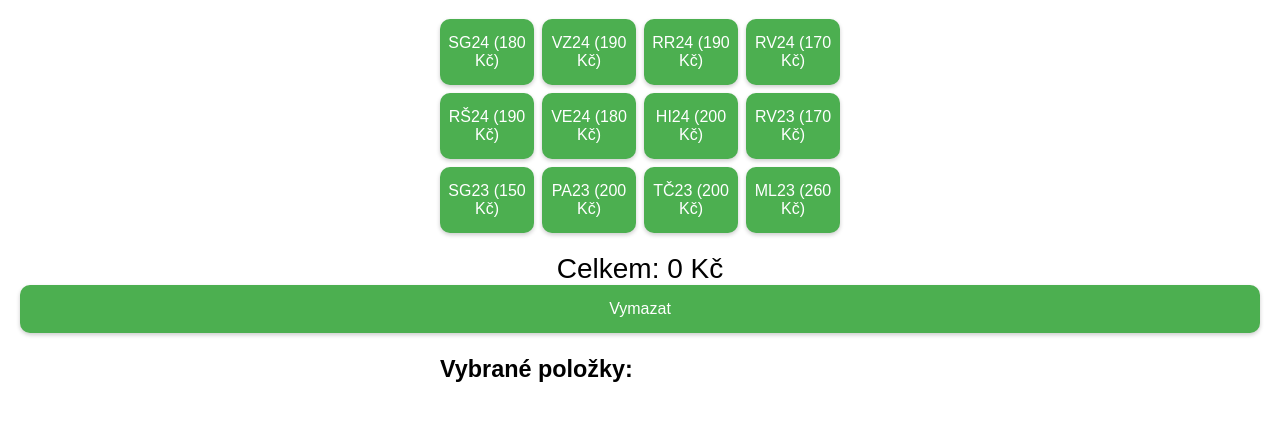
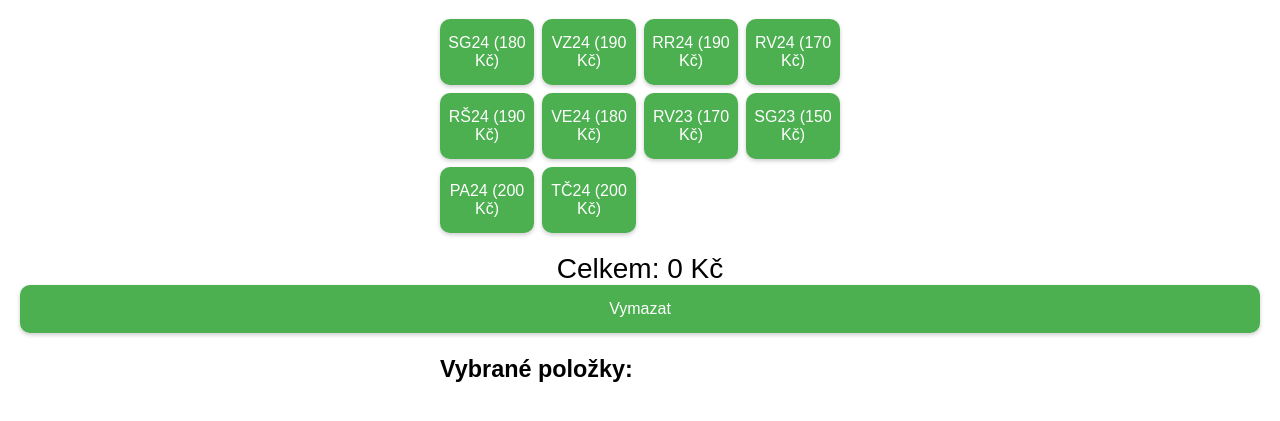
Before and after one commit to milmola/Vinarna, a plain HTML site: page index.html in a window 1280 px wide. Shown: the part 61-482 px from the top of the page. Drawn offline with Linux system fonts and the light colour scheme.

Commit message:
Update index.html

```diff
--- a/index.html
+++ b/index.html
@@ -76,12 +76,10 @@
       { name: "RV24", price: 170 },
       { name: "RŠ24", price: 190 },
       { name: "VE24", price: 180 },
-      { name: "HI24", price: 200 },
       { name: "RV23", price: 170 },
       { name: "SG23", price: 150 },
-      { name: "PA23", price: 200 },
-      { name: "TČ23", price: 200 },
-      { name: "ML23", price: 260 }
+      { name: "PA24", price: 200 },
+      { name: "TČ24", price: 200 }
     ];
 
     let total = 0;
```
